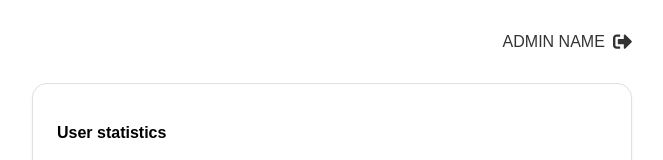
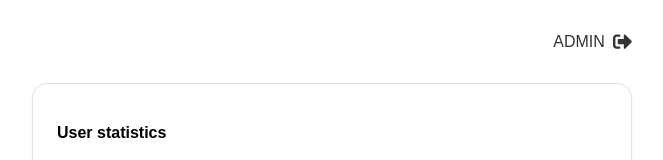
Before and after one commit to who-is-he18/JobHive, a React (Vite) app in the folder client/: page /admin in a window 1280 px wide. Shown: the top 160 px of the page, without its empty margins (308-971 px from the left). Built offline with nearby package versions, Linux system fonts and the light colour scheme.

Commit message:
Changed admin name

```diff
--- a/client/src/pages/AdminPage.jsx
+++ b/client/src/pages/AdminPage.jsx
@@ -6,7 +6,7 @@ const AdminPage = () => {
     return (
         <div className="admin-page">
         <header className="admin-header">
-            <span className="admin-name">ADMIN NAME</span>
+            <span className="admin-name">ADMIN</span>
             <FaSignOutAlt className="logout-icon" /> {/* Logout icon */}
         </header>
 
```
